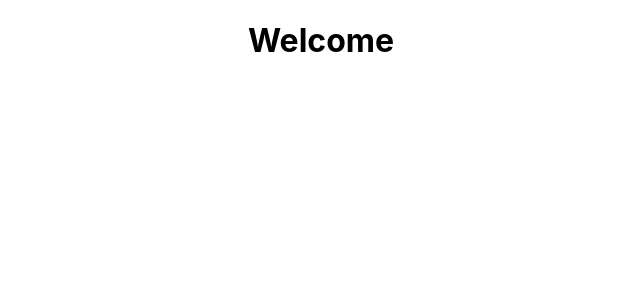
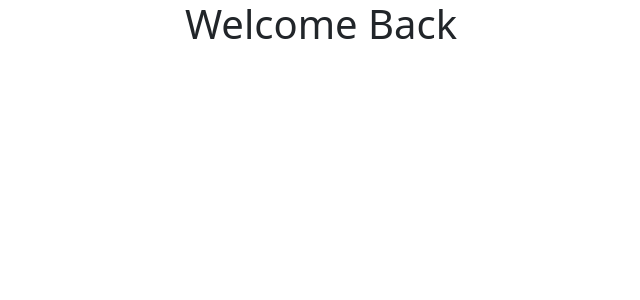
Before and after one commit to aalekh42/React-typescript, a React (Create React App) app: page / in a window 1280 px wide. Shown: the top 300 px of the page, without its empty margins (319-959 px from the left). Built offline with nearby package versions, Linux system fonts and the light colour scheme.

Commit message:
Added react-bootstrap

```diff
--- a/package.json
+++ b/package.json
@@ -10,6 +10,7 @@
     "@types/node": "^16.11.41",
     "@types/react": "^18.0.14",
     "@types/react-dom": "^18.0.5",
+    "bootstrap": "^5.1.3",
     "react": "^18.2.0",
     "react-bootstrap": "^2.4.0",
     "react-dom": "^18.2.0",
--- a/src/App.tsx
+++ b/src/App.tsx
@@ -5,7 +5,7 @@ import './App.css';
 function App() {
   return (
     <div className="App">
-      <h1>Welcome </h1>
+      <h1>Welcome Back </h1>
     </div>
   );
 }
--- a/src/index.tsx
+++ b/src/index.tsx
@@ -3,6 +3,7 @@ import ReactDOM from 'react-dom/client';
 import './index.css';
 import App from './App';
 import reportWebVitals from './reportWebVitals';
+import 'bootstrap/dist/css/bootstrap.min.css';
 
 const root = ReactDOM.createRoot(
   document.getElementById('root') as HTMLElement
```
Also changed, not shown: 1 other file (tests, documents, lock files or other folders).
